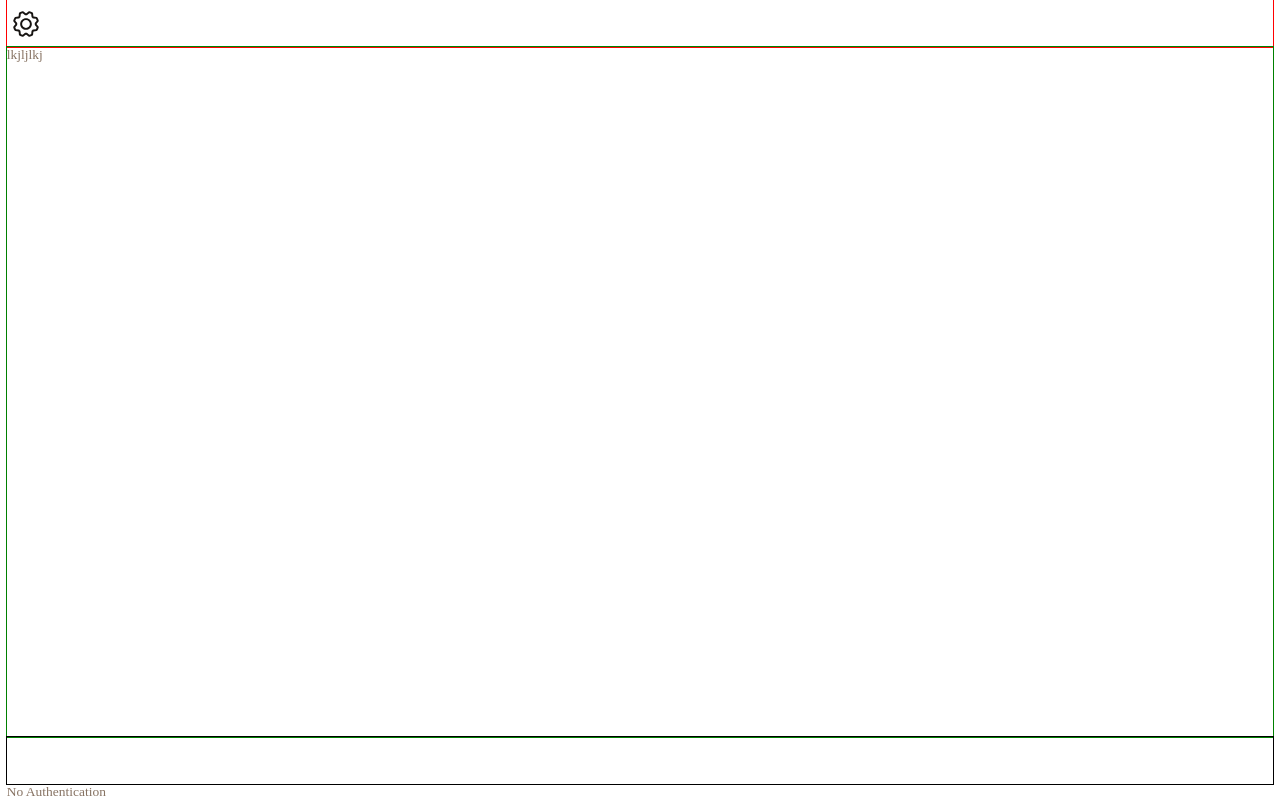
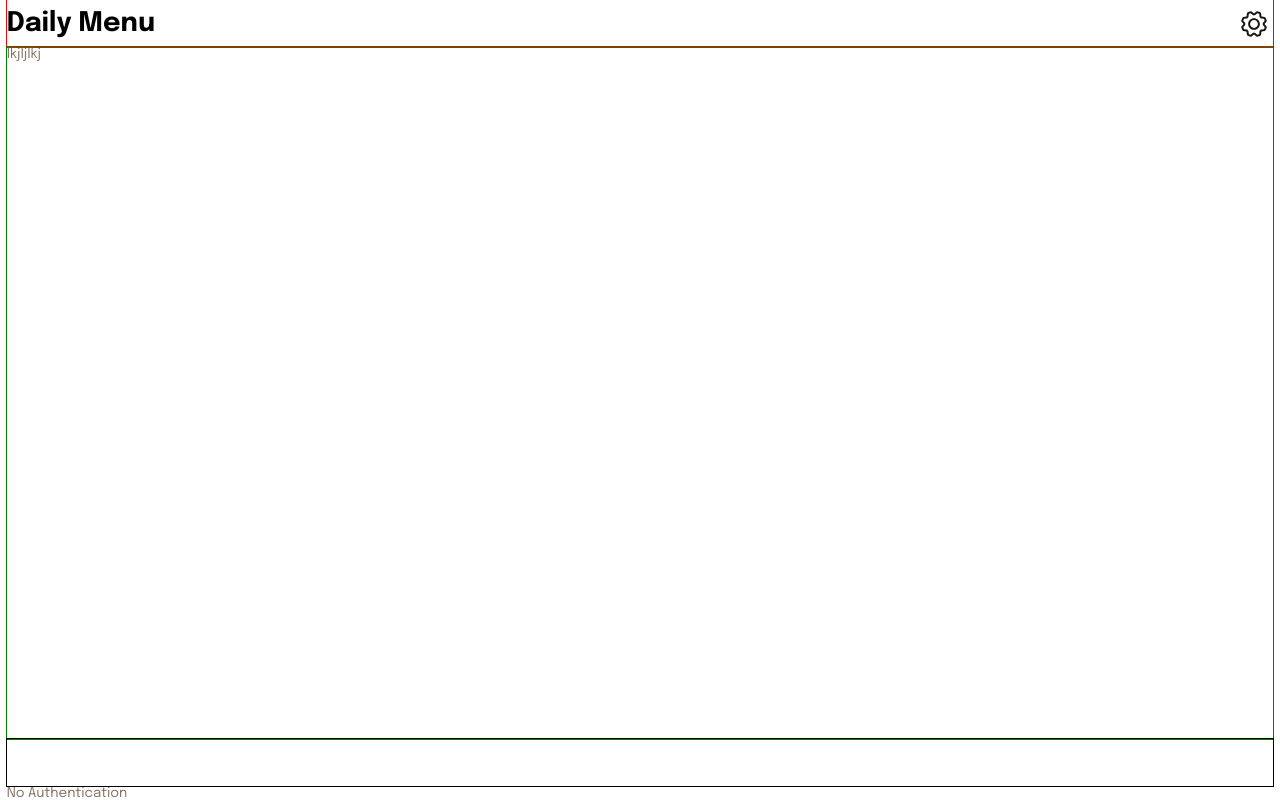
Before and after one commit to Romberto/dinners, a React (Vite) app: page / in a window 1280 px wide. Built offline with nearby package versions, Linux system fonts and the light colour scheme; no server answers.

Commit message:
added: Logo

```diff
--- a/src/components/UI/Header/Header.tsx
+++ b/src/components/UI/Header/Header.tsx
@@ -1,12 +1,14 @@
-import React from 'react';
-import styled from './Header.module.scss'
-import { ButtonIcon } from '../ButtonIcon/ButtonIcon';
-import setting from './../../../assets/img/setting.svg'
+import React from "react";
+import styled from "./Header.module.scss";
+import { ButtonIcon } from "../ButtonIcon/ButtonIcon";
+import setting from "./../../../assets/img/setting.svg";
+import { Logo } from "../Logo/Logo";
 
 export const Header: React.FC = () => {
   return (
     <header className={styled.header}>
-        <ButtonIcon icon={setting}/>
+      <Logo />
+      <ButtonIcon icon={setting} />
     </header>
   );
 };
--- /dev/null
+++ b/src/components/UI/Logo/Logo.module.scss
@@ -0,0 +1,3 @@
+.logo{
+    color: var(--black);
+}
--- /dev/null
+++ b/src/components/UI/Logo/Logo.tsx
@@ -0,0 +1,13 @@
+import React from 'react';
+import styled from './Logo.module.scss'
+import { Link } from 'react-router-dom';
+
+export const Logo: React.FC = () => {
+  return (
+    <>
+    <Link to='/'>
+        <h1 className={styled.logo}>Daily Menu</h1>
+    </Link>
+    </>
+  );
+};
--- a/src/index.scss
+++ b/src/index.scss
@@ -3,10 +3,17 @@
 *,
 *::before,
 *::after {
+  font-family: Epilogue, serif;
   color: var(--text-color);
   box-sizing: border-box;
   margin: 0;
   padding: 0;
+}
+a{
+  text-decoration: none;
+}
+ul, ol {
+  list-style: none;
 }
 :root {
   --orange: #eb6c18;
```
